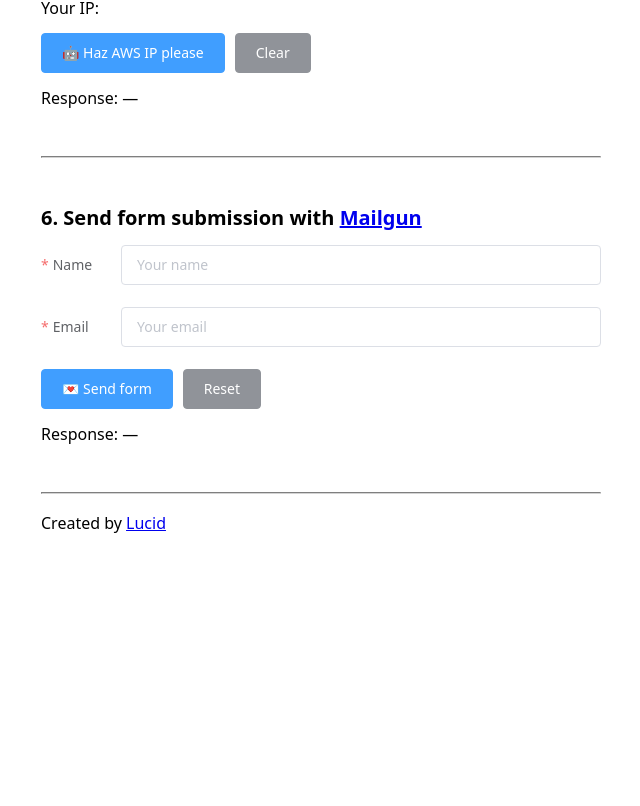
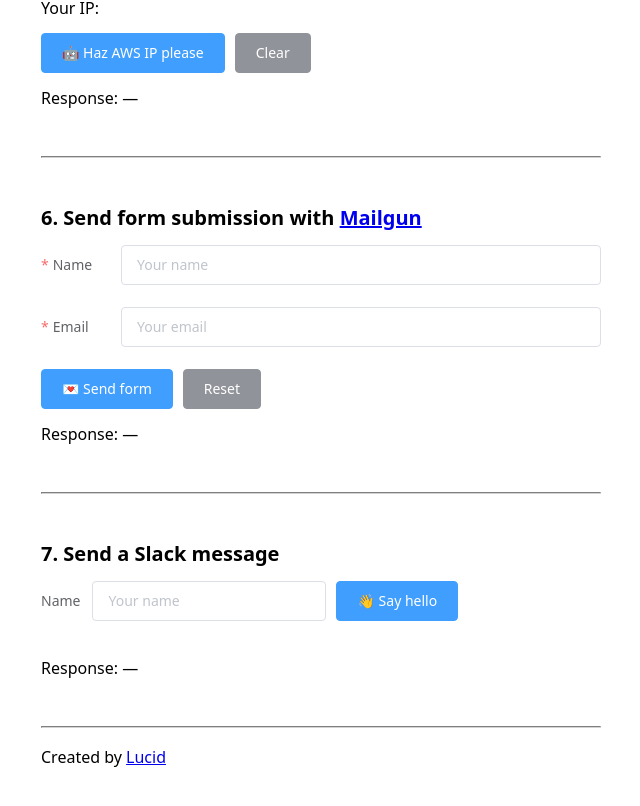
Before and after one commit to wearelucid/nuxt-netlify-functions-example, a Nuxt app: page / in a window 1280 px wide. Shown: the part 1210-2016 px from the top of the page, without its empty margins (319-959 px from the left). Before the commit the page ends 1784 px from the top, so only its background shows below. Built offline with nearby package versions, Linux system fonts and the light colour scheme; no server answers.

Commit message:
[Update] Example7: Add slack webhook example

```diff
--- /dev/null
+++ b/components/Example7.vue
@@ -0,0 +1,41 @@
+<script>
+export default {
+  name: 'Example7',
+  data() {
+    return {
+      form: {
+        name: ''
+      },
+      response: '—',
+      error: null
+    }
+  },
+  methods: {
+    async sendSlackMessage(name) {
+      try {
+        const res = await this.$axios.$post(
+          '/.netlify/functions/slack-webhook',
+          { name: name }
+        )
+        this.response = res
+        this.error = null
+      } catch (e) {
+        this.error = e.response
+        this.response = '—'
+      }
+    }
+  }
+}
+</script>
+
+<template>
+  <ElForm ref="form" :model="form" inline label-width="auto" label-position="left" @submit.native.prevent="sendSlackMessage(form.name)">
+    <h2>7. Send a Slack message</h2>
+    <ElFormItem label="Name">
+      <ElInput v-model="form.name" placeholder="Your name" />
+    </ElFormItem>
+    <ElButton type="primary" @click="sendSlackMessage(form.name)">👋 Say hello</ElButton>
+    <p>Response: {{ response }}</p>
+    <p v-if="error" style="color:red;"><strong>Error {{ error.status }}</strong><br>{{ error.data }}</p>
+  </ElForm>
+</template>
--- a/pages/index.vue
+++ b/pages/index.vue
@@ -5,6 +5,7 @@ import Example3 from '@/components/Example3'
 import Example4 from '@/components/Example4'
 import Example5 from '@/components/Example5'
 import Example6 from '@/components/Example6'
+import Example7 from '@/components/Example7'
 
 export default {
   components: {
@@ -13,7 +14,8 @@ export default {
     Example3,
     Example4,
     Example5,
-    Example6
+    Example6,
+    Example7
   }
 }
 </script>
@@ -33,6 +35,8 @@ export default {
     <hr class="separator">
     <Example6 />
     <hr class="separator">
+    <Example7 />
+    <hr class="separator">
   </div>
 </template>
 
```
Also changed, not shown: netlify-lambda-src/slack-webhook.js (added, +30 -0 lines).
